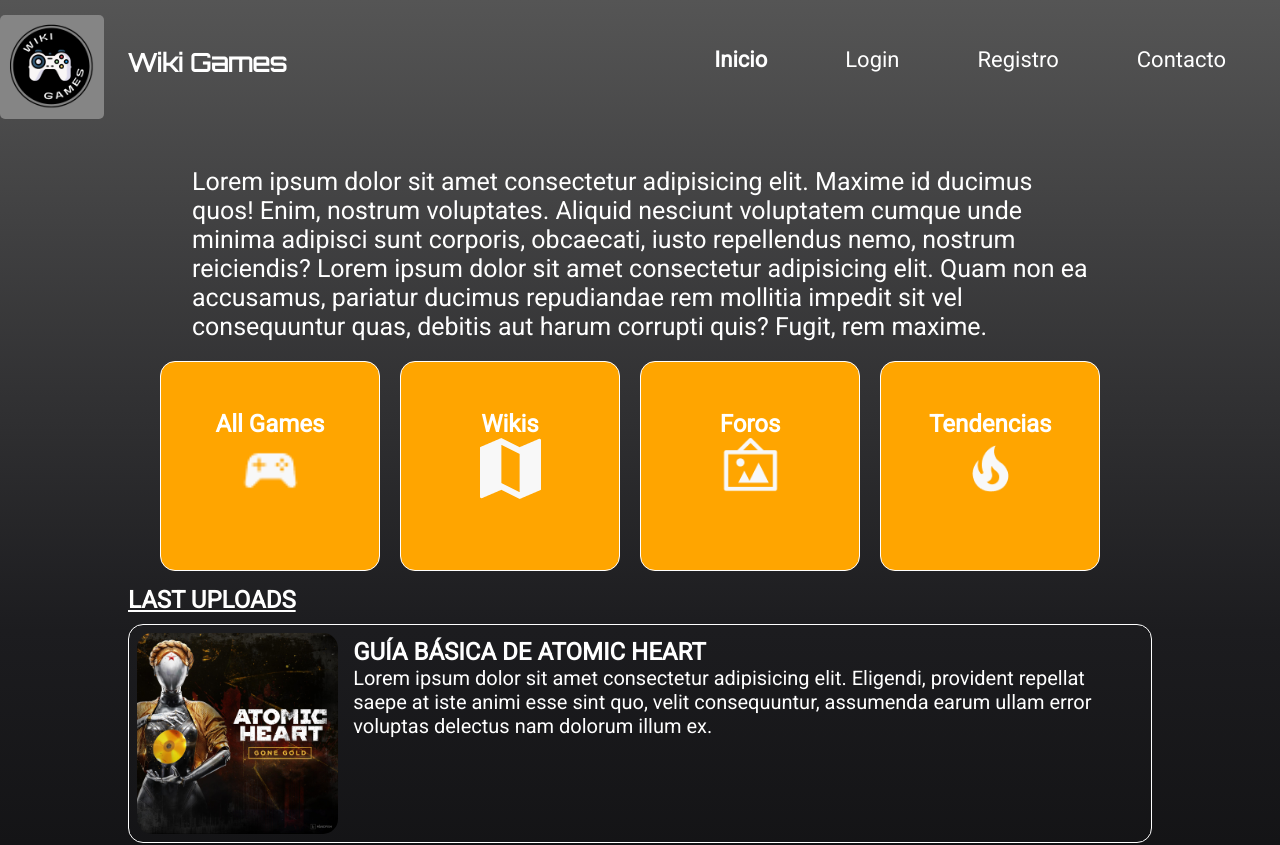
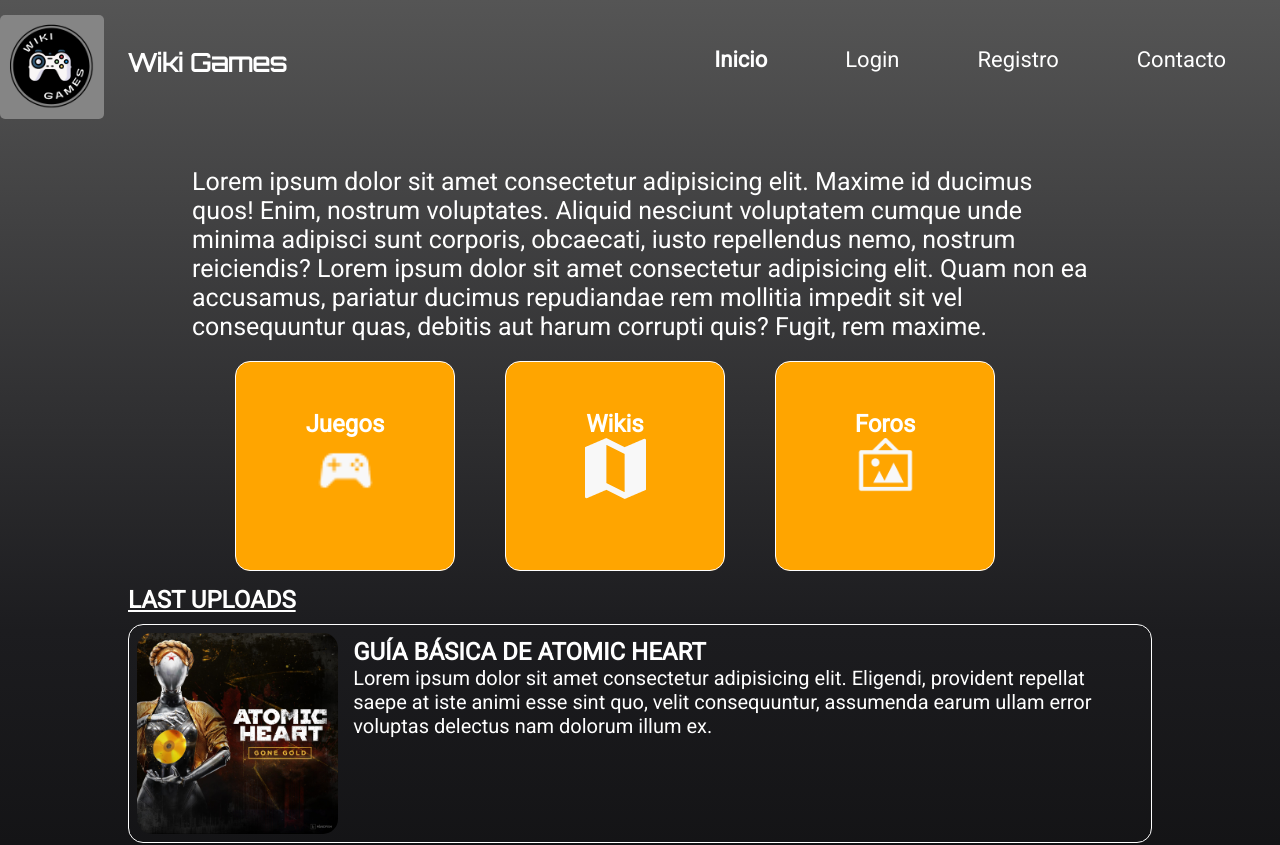
Before and after one commit to andrest2001/Trabajo_Final, a Vue app: page / in a window 1280 px wide. Shown: the top 845 px of the page. Built offline with nearby package versions, Linux system fonts and the light colour scheme.

Commit message:
Cambios en VistaInicio, VistaJuegos y VistaJuegoCompleta

```diff
--- a/src/views/VistaInicio.vue
+++ b/src/views/VistaInicio.vue
@@ -9,7 +9,7 @@
     <div id="cubos">
       <div id="juegos">
         <router-link to="./juegos">
-          <h1>All Games</h1>
+          <h1>Juegos</h1>
           <img src="../assets/mdi_controller.png" alt="">
         </router-link>
       </div>
@@ -24,10 +24,7 @@
         <h1>Foros</h1>
         <img src="../assets/maki_art-gallery.png" alt="">
       </div>
-      <div id="tendencias">
-        <h1>Tendencias</h1>
-        <img src="../assets/mdi_fire.png" alt="">
-      </div>
+
 
     </div>
 
@@ -121,6 +118,7 @@ export default {
       align-items: center
       margin-top: 20px
       text-align: center
+
       #wikis, #foros, #tendencias, #juegos
         border: 1px solid white
         padding: 3rem
@@ -133,6 +131,7 @@ export default {
         width: 220px
         height: 210px
         text-decoration: none
+        margin-right: 50px
         a
           text-decoration: none
         h1
--- a/src/views/VistaJuegos.vue
+++ b/src/views/VistaJuegos.vue
@@ -19,7 +19,7 @@
 
     <div v-if="searched === false" class="genres" id="generos">
       <h2>Géneros</h2>
-      <section  id="juegos">
+      <section id="juegos">
         <div v-for="(genre, index) in genres" :key="genre.id" id="div_carta">
           <GenreCard v-if="index >= lastDisplay && index < currentDisplay" v-bind:genre="genre" @click="selectGenre(genre.id)" />
         </div>
@@ -113,7 +113,7 @@ import GenreCard from '../components/GenreCard.vue'
       display: flex
       justify-content: center
       align-items: center
-      padding-bottom: 75px
+      margin-bottom: 500px
       p
         padding-right: 40px
         font-size: 20px
@@ -175,6 +175,11 @@ import GenreCard from '../components/GenreCard.vue'
       align-items: center
       flex-wrap: wrap
 
+    form
+      display: flex
+      input
+        margin-right: 15px
+
 
 
 </style>
--- a/src/views/VistaJuegoscompleta.vue
+++ b/src/views/VistaJuegoscompleta.vue
@@ -1,14 +1,7 @@
 <template>
   <div id="principal">
     <div v-if="games">
-      <form>
-        <label for="rating">Sort by rating:</label>
-        <select name="rating" id="rating" @input="handleSelect">
-          <option value="non" selected disabled>Select an Option</option>
-          <option value="ascending" >ascending order</option>
-          <option value="descending" >descending order</option>
-        </select>
-      </form>
+
       <div id="juegos">
         <div v-for="game in pageArray" :key="game.id" id="contenedor">
           <GameCard  :result="game" :genre='true'
```
